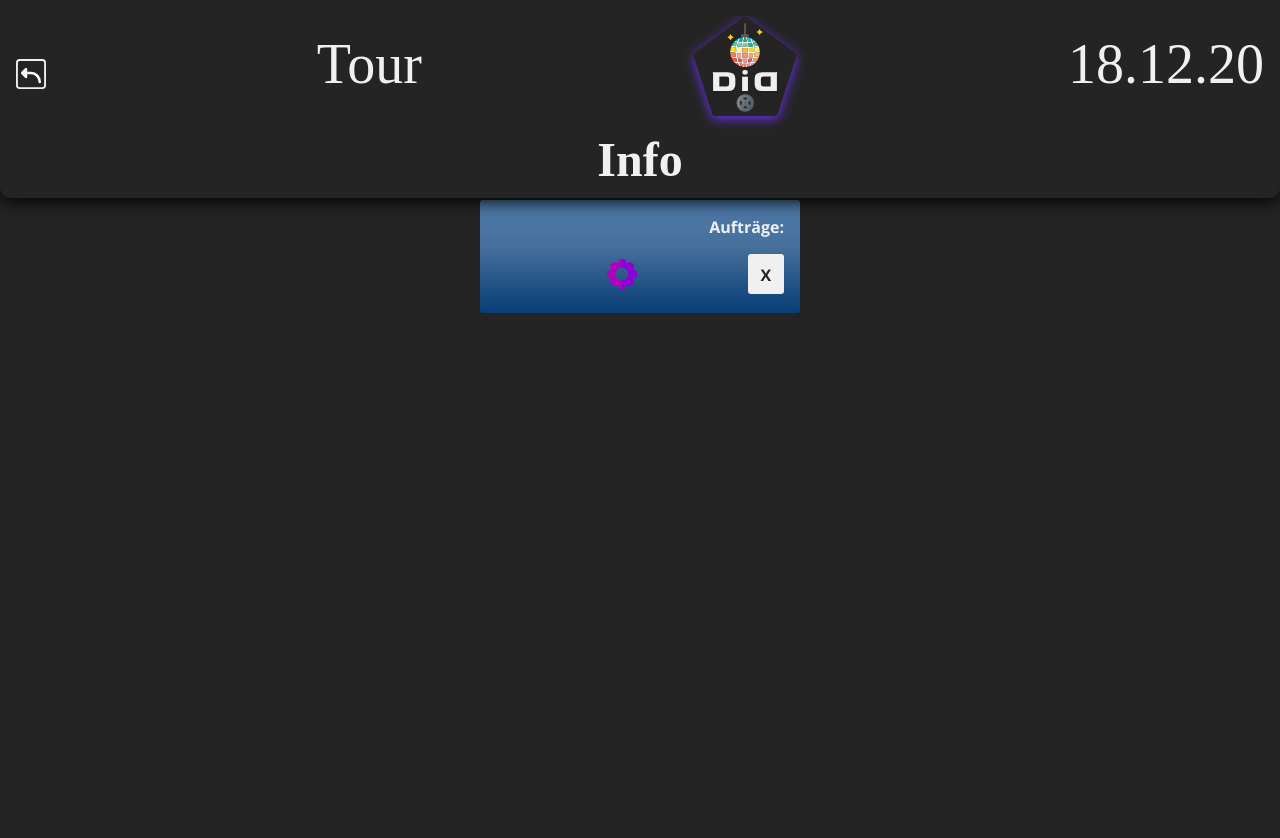
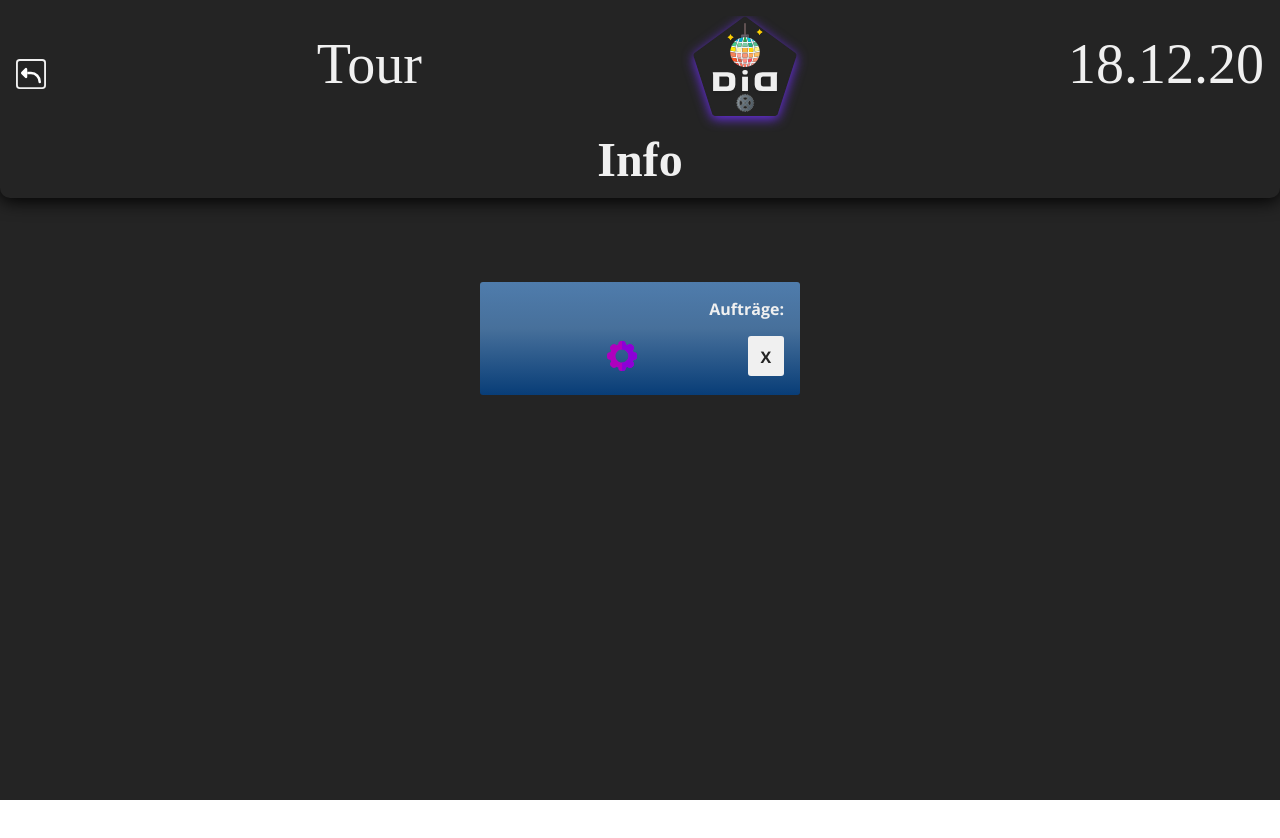
Before and after one commit to DiscoDevs/DispoDisco, a React (Create React App) app in the folder client/: page /customers/1 in a window 1280 px wide. Shown: the top 838 px of the page. After the commit the page ends 800 px from the top, so only its background shows below. Built offline with nearby package versions, Linux system fonts and the light colour scheme; no server answers; a web font is replaced by a local one.

Commit message:
:ambulance: Fix errorMessages

```diff
--- a/client/src/components/Countdown.js
+++ b/client/src/components/Countdown.js
@@ -12,6 +12,7 @@ export default function Countdown({ finish }) {
     } else {
       setCounter("00:00:00");
     }
+    // TODO wie kommt hier ein CleanUp rein? gibt ne Fehlermeldung bei laufendem Timer
   }, [counter, finish]);
 
   function timer(finish) {
--- a/client/src/components/HeaderMain.js
+++ b/client/src/components/HeaderMain.js
@@ -11,7 +11,7 @@ import { useSpring, animated } from "react-spring";
 const HeaderMain = ({ handleChange, isLoading }) => {
   HeaderMain.propTypes = {
     handleChange: PropTypes.func,
-    isLoading: PropTypes.string,
+    isLoading: PropTypes.bool,
   };
 
   const [showDatePicker, setShowDatePicker] = useState(false);
--- a/client/src/components/RiderLabel.js
+++ b/client/src/components/RiderLabel.js
@@ -23,12 +23,7 @@ const RiderLabel = ({ riderName }) => {
       {isError && <p>{error}</p>}
       {data && riderImg && (
         <>
-          <img
-            className="avatar"
-            loaded={!!data}
-            src={riderImg}
-            alt={riderName}
-          />
+          <img className="avatar" src={riderImg} alt={riderName} />
           <span>{riderName}</span>
         </>
       )}
@@ -45,7 +40,7 @@ const RiderWrapper = styled.div`
     width: 25px;
   }
   > img.avatar {
-    display: ${(props) => (props.loaded === 1 ? "none" : "inline")};
+    display: "inline";
   }
   span {
     pointer-events: none;
--- a/client/src/components/StatusBar.js
+++ b/client/src/components/StatusBar.js
@@ -14,7 +14,7 @@ const StatusBar = () => {
   });
 
   return (
-    <ContentWrapper online={online} style={floatIn}>
+    <ContentWrapper style={floatIn}>
       {online ? <span>Du bist online</span> : <span>Du bist offline</span>}
     </ContentWrapper>
   );
--- a/client/src/pages/AddCustomer.js
+++ b/client/src/pages/AddCustomer.js
@@ -8,39 +8,35 @@ import Button from "../components/Button";
 import CardCustomer from "../components/CardCustomer";
 import Header from "../components/Header";
 import Wrapper, { ContentWrapper } from "../components/helpers/Wrapper";
+import { useQuery } from "react-query";
 
 export default function AddCustomer() {
   const { id } = useParams();
 
-  const [customer, setCustomer] = useState({
-    counter: 0,
-  });
+  const [customer, setCustomer] = useState({ counter: 0 });
 
   const history = useHistory();
-
+  const { data, error, isError, isLoading } = useQuery(["customer", id], () =>
+    getDataByID({
+      collectionName: "customers",
+      id,
+    })
+  );
   useEffect(() => {
-    if (id) {
-      const doFetch = async () => {
-        try {
-          const data = await getDataByID({
-            collectionName: "customers",
-            id,
-          });
-          setCustomer(data);
-          console.log(data);
-        } catch (e) {
-          console.error(e);
-        }
-      };
-      doFetch();
+    async function doFetch() {
+      if (id) {
+        setCustomer(data);
+      }
+      isError && console.log(error);
     }
-  }, [id]);
+    doFetch();
+  }, [id, data, error, isError]);
 
   const inputArray = [
     {
       name: "Firma",
       type: "text",
-      value: customer.company || "",
+      value: customer?.company || "",
       required: true,
       func: (event) =>
         setCustomer({ ...customer, company: event.target.value }),
@@ -48,28 +44,28 @@ export default function AddCustomer() {
     {
       name: "Name",
       type: "text",
-      value: customer.name || "",
+      value: customer?.name || "",
       required: true,
       func: (event) => setCustomer({ ...customer, name: event.target.value }),
     },
     {
       name: "alias",
       type: "text",
-      value: customer.alias || "",
+      value: customer?.alias || "",
       required: true,
       func: (event) => setCustomer({ ...customer, alias: event.target.value }),
     },
     {
       name: "Straße Hausnummer, PLZ Stadt",
       type: "text",
-      value: customer.address || "",
+      value: customer?.address || "",
       func: (event) =>
         setCustomer({ ...customer, address: event.target.value }),
     },
     {
       name: "Phone",
       type: "tel",
-      value: customer.phone,
+      value: customer?.phone || "",
       func: (event) => setCustomer({ ...customer, phone: event.target.value }),
     },
   ];
@@ -79,17 +75,15 @@ export default function AddCustomer() {
       <ContentWrapper>
         <Header title={id ? "Kunde ändern" : "Kunde hinzufügen"} />
         <CardCustomer {...customer} />
+        {isLoading && <p>Loading...</p>}
         <Form
           onSubmit={(event) => {
             event.preventDefault();
             if (id) {
-              updateData(
-                {
-                  collectionName: "customers",
-                  id,
-                },
-                customer
-              );
+              updateData({
+                collectionName: "customers",
+                id,
+              });
             } else {
               addData({
                 collectionName: "customers",
--- a/client/src/pages/CustomerInfo.js
+++ b/client/src/pages/CustomerInfo.js
@@ -3,6 +3,7 @@ import { useParams } from "react-router-dom";
 import styled from "styled-components/macro";
 import CardCustomer from "../components/CardCustomer";
 import Header from "../components/Header";
+import Wrapper, { ContentWrapper } from "../components/helpers/Wrapper";
 import { getDataByID } from "../utils/api";
 
 export default function CustomerInfo() {
@@ -21,9 +22,9 @@ export default function CustomerInfo() {
     doFetch();
   }, [id]);
   return (
-    <Background>
+    <CustomerWrapper>
       <Header title="Info" />
-      <Wrapper>
+      <ContentWrapper>
         <CardCustomer
           id={id}
           {...customer}
@@ -31,27 +32,11 @@ export default function CustomerInfo() {
           removeButton={true}
           settings={true}
         />
-      </Wrapper>
-    </Background>
+      </ContentWrapper>
+    </CustomerWrapper>
   );
 }
 
-const Background = styled.div`
+const CustomerWrapper = styled(Wrapper)`
   background-color: var(--text-secondary);
-  min-height: 100%;
-  width: 100%;
-  padding-top: 200px;
 `;
-const Wrapper = styled.div`
-  min-height: 100vh;
-  height: 100%;
-  max-width: 500px;
-  margin: auto;
-  text-align: center;
-  color: var(--text-primary);
-
-  h2 {
-    margin-top: 1.5rem;
-    text-align: center;
-  }
-`;
```
Also changed, not shown: client/src/components/CardCustomer.js (+13 -13 lines).
